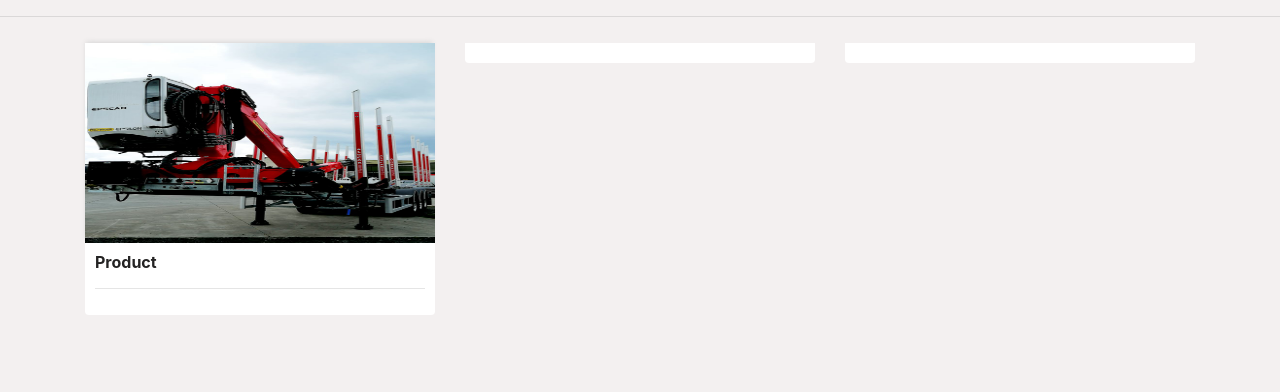
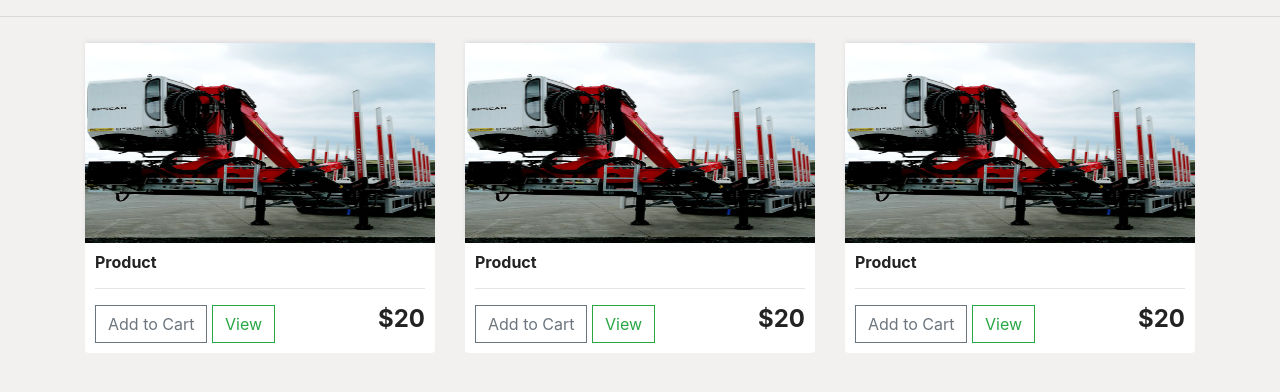
Before and after one commit to FabrizioAdi/Robinson-Trailers-Store-P5v1.1, a Django app: page / in a window 1280 px wide. Shown: the part 57-449 px from the top of the page. Run offline with Django 3.2, Linux system fonts and the light colour scheme; some libraries are stand-ins or nearby versions.

Commit message:
Add title, button and link with some bootstrap classes

```diff
--- a/store/templates/store/store.html
+++ b/store/templates/store/store.html
@@ -7,15 +7,36 @@
         <div class="box-element product">
             <h6><strong>Product</strong></h6>
             <hr>
+
+            <button  class="btn btn-outline-secondary add-btn">Add to Cart</button>
+			<a class="btn btn-outline-success" href="#">View</a>
+			<h4 style="display: inline-block; float: right"><strong>$20</strong></h4>
+
         </div>
     </div>
 
     <div class="col-lg-4">
-        <div class="box-element product"></div>
+        <img class="thumbnail" src="{% static 'images/trailer1.jpg' %}">
+        <div class="box-element product">
+            <h6><strong>Product</strong></h6>
+            <hr>
+
+            <button  class="btn btn-outline-secondary add-btn">Add to Cart</button>
+			<a class="btn btn-outline-success" href="#">View</a>
+			<h4 style="display: inline-block; float: right"><strong>$20</strong></h4>
+        </div>
     </div>
 
     <div class="col-lg-4">
-        <div class="box-element product"></div>
+        <img class="thumbnail" src="{% static 'images/trailer1.jpg' %}">
+        <div class="box-element product">
+            <h6><strong>Product</strong></h6>
+            <hr>
+
+            <button  class="btn btn-outline-secondary add-btn">Add to Cart</button>
+			<a class="btn btn-outline-success" href="#">View</a>
+			<h4 style="display: inline-block; float: right"><strong>$20</strong></h4>
+        </div>
     </div>
 </div>
 {% endblock content %}
```
